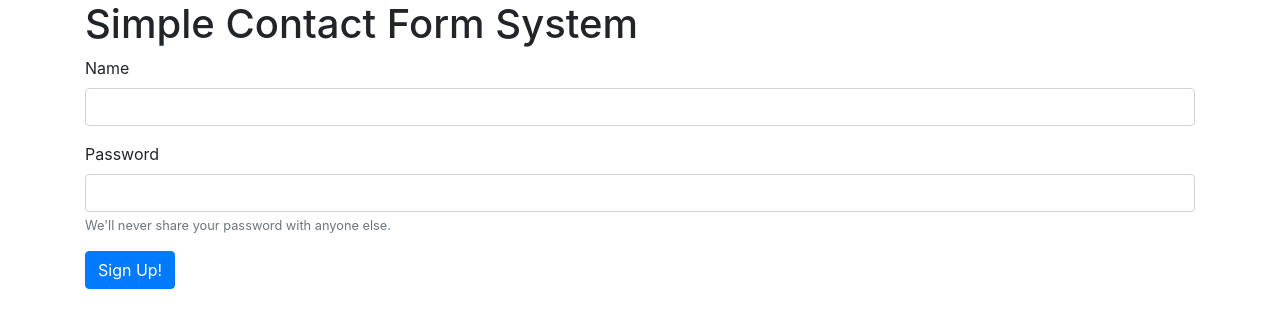
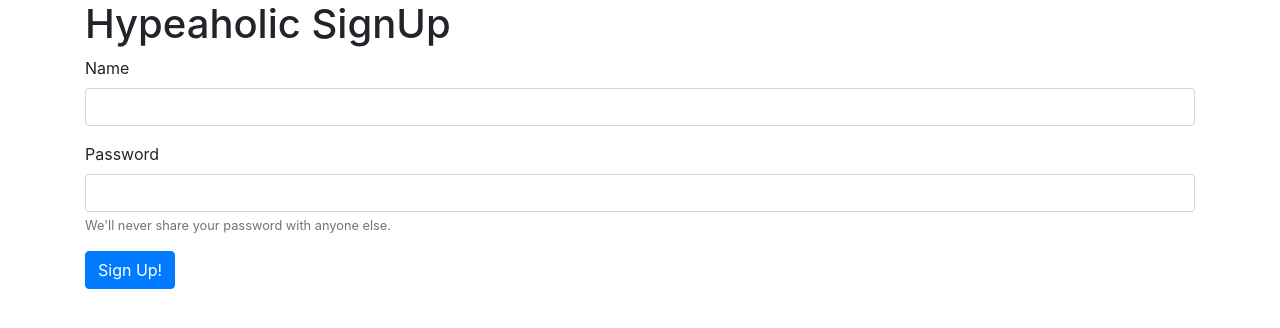
Before and after one commit to abellsk/Hypeaholic, a plain HTML site: page login.html in a window 1280 px wide. Drawn offline with nearby package versions, Linux system fonts and the light colour scheme; no server answers.

Commit message:
editted design for signup

```diff
--- a/login.html
+++ b/login.html
@@ -14,7 +14,7 @@
 <body>
 
 	<div class="container">
-		<h1>Simple Contact Form System</h1>
+		<h1>Hypeaholic SignUp</h1>
 		<div id="add-update-msg">
 			<div class="alert alert-success" role="alert">
 				Contact record successfully added
```
